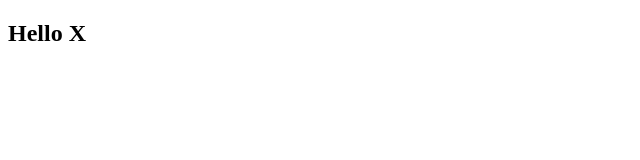
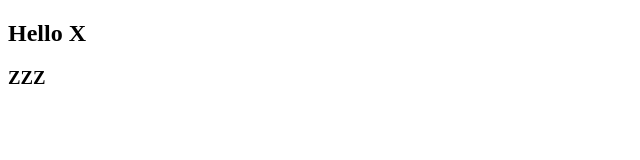
Before and after one commit to lsd-v/GitProject, a plain HTML site: page index.html in a window 1280 px wide. Shown: the full height of the page, 0-640 px from the left. Drawn offline with Linux system fonts and the light colour scheme.

Commit message:
New Changes in Release V.1

```diff
--- a/index.html
+++ b/index.html
@@ -7,5 +7,6 @@
 </head>
 <body>
     <h2>Hello X</h2>
+    <h3>ZZZ</h3>
 </body>
 </html>
```
